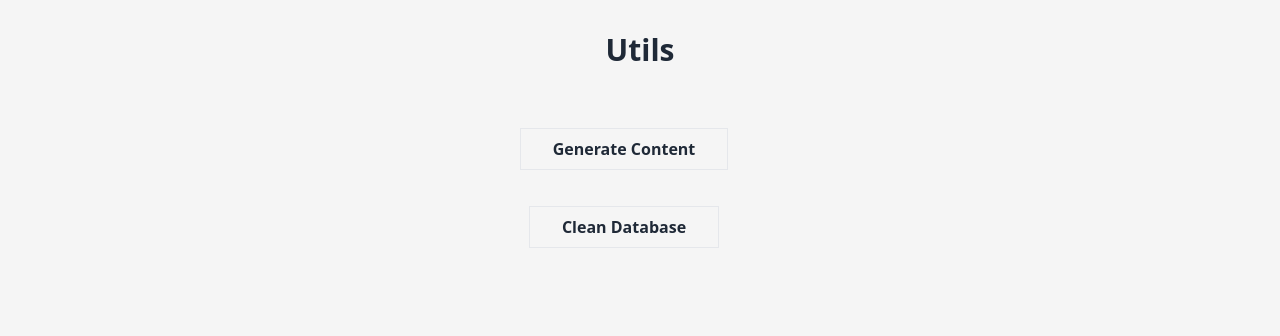
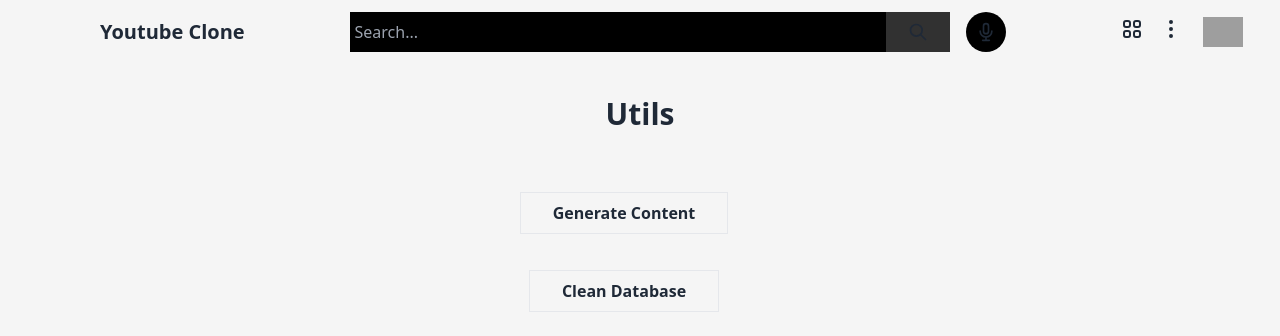
Before and after one commit to ITDevSolution/youtube-clone, a Next.js app: page /utils in a window 1280 px wide. Shown: the top 336 px of the page. Built offline with nearby package versions, Linux system fonts and the light colour scheme; no server answers; grey boxes are pictures that could not be loaded.

Commit message:
Building & Implemenet Index layout and add components

```diff
--- /dev/null
+++ b/components/Header.js
@@ -0,0 +1,81 @@
+import {
+  MenuIcon,
+  SearchIcon,
+  MicrophoneIcon,
+  ViewGridIcon,
+  DotsVerticalIcon,
+} from "@heroicons/react/outline"
+import Image from "next/image"
+
+import { signIn, signOut, useSession } from "next-auth/react"
+import { Discovery } from "aws-sdk"
+
+function Header() {
+  const { data: session, status } = useSession()
+
+  return (
+    <header className="dark:bg-gray-800 divide-y lg:ml-[70px] xl:ml-[76px] sticky top-0 z-40 inset-x-0">
+      <div className="flex justify-between items-center w-full h-10 px-6 py-8  ">
+        <div className="flex cursor-pointer">
+          <h1 className="text-xl font-bold">Youtube Clone</h1>
+        </div>
+
+        <div className="flex items-center">
+          <form className="flex w-[600px] items-center bg-[#313131]">
+            <input
+              className="bg-black flex-1 h-10 outline-none"
+              type="text"
+              placeholder=" Search..."
+            />
+            <button className="h-10 w-16 flex items-center justify-center">
+              <SearchIcon className="h-5" />
+            </button>
+          </form>
+          <button className="bg-black h-10 w-10 ml-4 rounded-full flex justify-center items-center">
+            <MicrophoneIcon className="h-5" />
+          </button>
+        </div>
+
+        {session ? (
+          <div
+            onClick={() => signOut()}
+            className="hidden lg:flex items-center space-x-2 border border-white p-2 cursor-pointer"
+          >
+            <div className="flex justify-between w-32 ">
+              <ViewGridIcon className="h-6 cursor-pointer" />
+              <DotsVerticalIcon className="h-6 cursor-pointer" />
+              {/* <Image
+            src={``}
+            alt=""
+            width="50"
+            height="20"
+            objectFit="containt"
+            className="cursor-pointer"
+            /> */}
+            </div>
+          </div>
+        ) : (
+          <div
+            onClick={() => signIn()}
+            className="hidden lg:flex items-center space-x-2  p-2 cursor-pointer"
+          >
+            <div className="flex justify-between w-32 ">
+              <ViewGridIcon className="h-6 cursor-pointer" />
+              <DotsVerticalIcon className="h-6 cursor-pointer" />
+              <Image
+                src={`https://res.cloudinary.com/joeloff-dev/image/upload/v1654199326/NskTwAI5_400x400_i4xss6.jpg`}
+                alt=""
+                width={50}
+                height={30}
+                objectFit="contain"
+                className="cursor-pointer"
+              />
+            </div>
+          </div>
+        )}
+      </div>
+    </header>
+  )
+}
+
+export default Header
--- /dev/null
+++ b/components/Navbar.js
@@ -0,0 +1,47 @@
+import {
+  CloudIcon,
+  CogIcon,
+  GlobeIcon,
+  HomeIcon,
+  MenuIcon,
+  PlayIcon,
+  VideoCameraIcon,
+} from "@heroicons/react/outline"
+import React from "react"
+
+export default function Navbar() {
+  return (
+    <div className="fixed  z-50">
+      <div className="w-20  flex flex-col items-center ">
+        <div className="flex flex-col items-center justify-center cursor-pointer hover:bg-gray-600 w-full h-20 mt-2">
+          <MenuIcon className="h-7" />
+        </div>
+
+        <div className="flex flex-col items-center justify-center cursor-pointer hover:bg-gray-600 w-full h-20 mt-2">
+          <HomeIcon className="h-6" />
+          <h4 className="text-xs">Home</h4>
+        </div>
+        <div className="flex flex-col items-center justify-center cursor-pointer hover:bg-gray-600 w-full h-20 mt-2">
+          <GlobeIcon className="h-6" />
+          <h4 className="text-xs">Explore</h4>
+        </div>
+        <div className="flex flex-col items-center justify-center cursor-pointer hover:bg-gray-600 w-full h-20 mt-2">
+          <VideoCameraIcon className="h-6" />
+          <h4 className="text-xs">Shorts</h4>
+        </div>
+        <div className="flex flex-col items-center justify-center cursor-pointer hover:bg-gray-600 w-full h-20 mt-2">
+          <PlayIcon className="h-6" />
+          <h4 className="text-xs">Suscriptons</h4>
+        </div>
+        <div className="flex flex-col items-center justify-center cursor-pointer hover:bg-gray-600 w-full h-20 mt-2">
+          <CogIcon className="h-6" />
+          <h4 className="text-xs">Library</h4>
+        </div>
+        <div className="flex flex-col items-center justify-center cursor-pointer hover:bg-gray-600 w-full h-20 mt-2">
+          <CloudIcon className="h-6" />
+          <h4 className="text-xs">Downloads</h4>
+        </div>
+      </div>
+    </div>
+  )
+}
--- /dev/null
+++ b/components/Video.js
@@ -0,0 +1,57 @@
+import Image from "next/image"
+import React from "react"
+import Link from "next/link"
+
+import timeago from "lib/timeago"
+
+export default function Video({ video }) {
+  return (
+    <div className="px-5 pb-5">
+      {video.thumbnail && (
+        <Link href={`/video/${video.id}`}>
+          <Image
+            className="mb-2 cursor-pointer"
+            src={video.thumbnail}
+            width="800"
+            height="450"
+          />
+        </Link>
+      )}
+      <p className="text-white float-right relative -mt-11 mr-1 bg-black p-1 ">
+        {Math.floor(video.length / 60)
+          .toString()
+          .padStart(2, "0")}
+        :{(video.length % 60).toString().padStart(2, "0")}
+      </p>
+
+      <div className="flex ">
+        {video.author.image && (
+          <div className="mt-2 ">
+            <Link href={`/channel/${video.author.username}`}>
+              <Image
+                className="rounded-full cursor-pointer"
+                width={50}
+                height={50}
+                src={video.author.image}
+              />
+            </Link>
+          </div>
+        )}
+
+        <div className="flex flex-col ml-4">
+          <Link href={`/video/${video.id}`}>
+            <p className="text-lg font-bold cursor-pointer">{video.title}</p>
+          </Link>
+          <div className="flex flex-col text-gray-400">
+            <Link href={`/channel/${video.author.username}`}>
+              <span className="cursor-pointer text-sm hover:font-extrabold">
+                {video.author.name}
+              </span>
+            </Link>{" "}
+            {video.views} views · {timeago.format(new Date(video.createdAt))}
+          </div>
+        </div>
+      </div>
+    </div>
+  )
+}
--- /dev/null
+++ b/components/Videos.js
@@ -0,0 +1,17 @@
+import React from "react"
+import Video from "./Video"
+
+export default function Videos({ videos }) {
+  console.log(videos)
+  return (
+    <div className="flex flex-wrap pt-20 pl-10 bg-slate-900 ">
+      <div className="grid grid-cols-1 gap-2 sm:grid-cols-1 md:grid-cols-2 lg:grid-cols-3 xl:grid-cols-4">
+        {videos.map((video, index) => (
+          <div className="w-full flex  " key={index}>
+            <Video video={video} />
+          </div>
+        ))}
+      </div>
+    </div>
+  )
+}
--- /dev/null
+++ b/lib/data.js
@@ -0,0 +1,17 @@
+export const getVideos = async (options, prisma) => {
+  const data = {
+    where: {},
+    orderBy: [
+      {
+        createdAt: "desc",
+      },
+    ],
+    include: {
+      author: true,
+    },
+  }
+
+  const videos = await prisma.video.findMany(data)
+
+  return videos
+}
--- /dev/null
+++ b/lib/timeago.js
@@ -0,0 +1,8 @@
+import TimeAgo from "javascript-time-ago"
+import en from "javascript-time-ago/locale/en"
+
+TimeAgo.addLocale(en)
+
+const timeago = new TimeAgo("en-US")
+
+export default timeago
--- a/package.json
+++ b/package.json
@@ -9,8 +9,10 @@
     "lint": "next lint"
   },
   "dependencies": {
+    "@heroicons/react": "^1.0.6",
     "@next-auth/prisma-adapter": "^1.0.3",
     "aws-sdk": "^2.1177.0",
+    "javascript-time-ago": "^2.5.6",
     "next": "12.2.2",
     "next-auth": "^4.9.0",
     "next-themes": "^0.2.0",
--- a/pages/_app.js
+++ b/pages/_app.js
@@ -2,11 +2,13 @@ import "../styles/globals.css"
 import { SessionProvider } from "next-auth/react"
 
 import { ThemeProvider } from "next-themes"
+import Header from "components/Header"
 
 function MyApp({ Component, pageProps }) {
   return (
     <SessionProvider session={pageProps.session}>
       <ThemeProvider attribute="class" defaultTheme="system">
+        <Header />
         <Component {...pageProps} />
       </ThemeProvider>
     </SessionProvider>
--- a/pages/index.js
+++ b/pages/index.js
@@ -1,6 +1,34 @@
 import Head from "next/head"
 import Image from "next/image"
+import Videos from "components/Videos"
 
-export default function Home() {
-  return <div> Hello</div>
+import { getVideos } from "lib/data"
+import prisma from "lib/prisma"
+import Navbar from "components/Navbar"
+
+export default function Home({ videos }) {
+  return (
+    <div className="flex">
+      <Navbar />
+      <main className="flex ml-24 h-screen ">
+        {videos.length === 0 && (
+          <div className="flex-auto bg-slate-900 pt-20">
+            <p className="p-4 text-xl font-semibold">No videos found!</p>
+          </div>
+        )}
+      </main>
+      <Videos videos={videos} />
+    </div>
+  )
 }
+
+export async function getServerSideProps() {
+  let videos = await getVideos({}, prisma)
+  videos = JSON.parse(JSON.stringify(videos))
+
+  return {
+    props: {
+      videos,
+    },
+  }
+}
```
Also changed, not shown: 2 other files (tests, documents, lock files or other folders).
